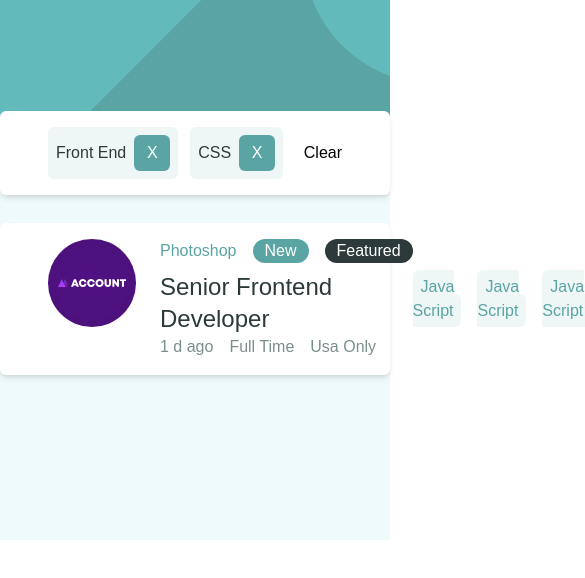
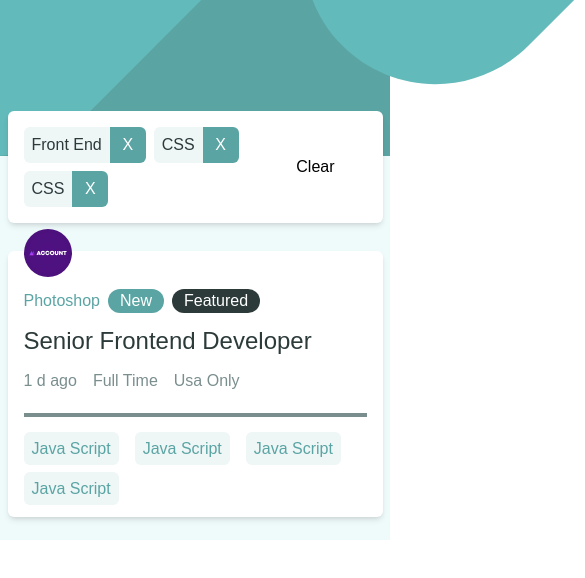
Before and after one commit to tednih/daftar-profesi-ted, a React (Create React App) app: page / in a window 390 px wide. Shown: the top 578 px of the page, 585 px wide, since content can reach past the window. Built offline with nearby package versions, Linux system fonts and the light colour scheme.

Commit message:
fix responsive

```diff
--- a/src/App.js
+++ b/src/App.js
@@ -1,29 +1,37 @@
 import { ReactComponent as BgHeader } from "../src/images/bg-header-desktop.svg";
-import { ReactComponent as Account } from "../src/images/account.svg";
+import account from "../src/images/account.svg";
 
 function App() {
   return (
-    <div className="max-w-[1440px] items-center mx-auto">
+    <div className="lg:max-w-[1440px] items-center mx-auto">
       <header className=" bg-primary ">
-        <BgHeader className="w-full" />
+        <BgHeader className="w-auto" />
       </header>
 
       <container className=" bg-LighGrayishBg flex h-96">
-        <div className="items-center lg:max-w-[1140px] sm:max-w-[375px] m-auto w-full md:flex mt-[-45px] flex flex-col">
+        <div className="items-center lg:max-w-[1140px] max-w-[375px] m-auto w-full md:flex mt-[-45px] flex flex-col">
           <div className="p-4 bg-white w-full rounded-md shadow-md flex flex-row justify-between items-center ">
-            <ul className="flex flex-row space-x-3 pl-8 ">
-              <li className="bg-LighGrayishTablet p-2 rounded-md ">
-                <a className="text-VeryDarkGrayish">
+            <ul className="flex flex-wrap gap-2">
+              <li className="bg-LighGrayishTablet pl-2 rounded-md space-x-3">
+                <a className="text-VeryDarkGrayish flex justify-between items-center">
                   Front End
-                  <button className="ml-2 bg-primary w-9 h-9 rounded-md hover:bg-VeryDarkGrayish text-white">
+                  <button className="ml-2 bg-primary w-9 h-9 rounded-r-md hover:bg-VeryDarkGrayish text-white">
                     X
                   </button>
                 </a>
               </li>
-              <li className="bg-LighGrayishTablet p-2 rounded-md">
-                <a className="text-VeryDarkGrayish">
+              <li className="bg-LighGrayishTablet pl-2 rounded-md space-x-3">
+                <a className="text-VeryDarkGrayish flex justify-between items-center">
                   CSS
-                  <button className="ml-2 bg-primary w-9 h-9 rounded-md hover:bg-VeryDarkGrayish text-white">
+                  <button className="ml-2 bg-primary w-9 h-9 rounded-r-md hover:bg-VeryDarkGrayish text-white">
+                    X
+                  </button>
+                </a>
+              </li>
+              <li className="bg-LighGrayishTablet pl-2 rounded-md space-x-3">
+                <a className="text-VeryDarkGrayish flex justify-between items-center">
+                  CSS
+                  <button className="ml-2 bg-primary w-9 rounded-r-md h-9 hover:bg-VeryDarkGrayish text-white">
                     X
                   </button>
                 </a>
@@ -35,14 +43,19 @@ function App() {
           </div>
 
           <div className="p-4 bg-white w-full rounded-md shadow-md mt-7 hover:border-l-4 border-l-primary">
-            <div className="justify-between flex lg:flex-row sm:flex-col px-8  items-center">
+            <div className="justify-between flex flex-col lg:flex-row lg:items-center w-full max-w-[375px] lg:max-w-full ">
               <div>
-                <ul className="flex flex-row ">
-                  <li className="">
-                    <Account className="sm:flex " />
+                <ul className="flex flex-col gap-3 lg:flex-row">
+                  <li className="mt-[-38px] lg:mt-0 ">
+                    <img
+                      src={account}
+                      alt=""
+                      className="object-cover h-12 w-12 lg:w-20 lg:h-20 "
+                    />
                   </li>
-                  <li className="pl-6 sm:text-sm">
-                    <div className="flex flex-row space-x-4 pb-2 text-primary">
+
+                  <li className="items-center pb-5 lg:pb-0">
+                    <div className="flex flex-row gap-2 mb-3 lg:mb-1 text-primary">
                       <h2> Photoshop </h2>
                       <h2 className="text-white bg-primary px-3 rounded-full">
                         New
@@ -53,11 +66,11 @@ function App() {
                     </div>
                     <a
                       href="/"
-                      className="text-VeryDarkGrayish hover:text-primary text-2xl sm:text-lg"
+                      className="text-VeryDarkGrayish hover:text-primary text-2xl "
                     >
                       Senior Frontend Developer
                     </a>
-                    <div className="flex flex-row space-x-4 sm:text-sm text-DarkGrayish">
+                    <div className="flex flex-row mt-3 lg:mt-0 space-x-4 sm:text-sm text-DarkGrayish">
                       <h2> 1 d ago </h2>
                       <h2> Full Time </h2>
                       <h2> Usa Only </h2>
@@ -65,10 +78,18 @@ function App() {
                   </li>
                 </ul>
               </div>
-
+              <div className="bg-DarkGrayish w-full h-1 mb-5 lg:hidden"></div>
               <div>
-                <div className=" sm:flex-col">
-                  <ul className="flex flex-row space-x-4 ">
+                <div className="">
+                  <ul className="flex flex-wrap gap-4 lg:flex-row ">
+                    <li>
+                      <a
+                        href="/"
+                        className="bg-LighGrayishTablet text-primary hover:bg-primary hover:text-LighGrayishTablet py-2 px-2 rounded-md"
+                      >
+                        Java Script
+                      </a>
+                    </li>
                     <li>
                       <a
                         href="/"
```
